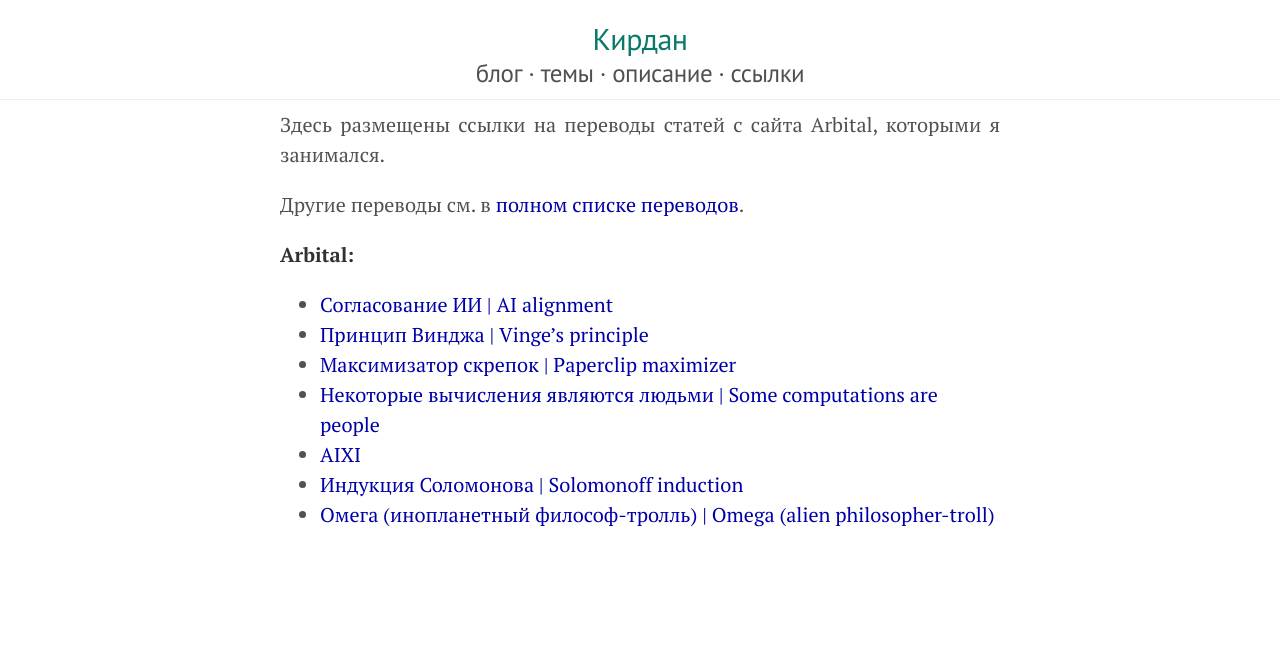
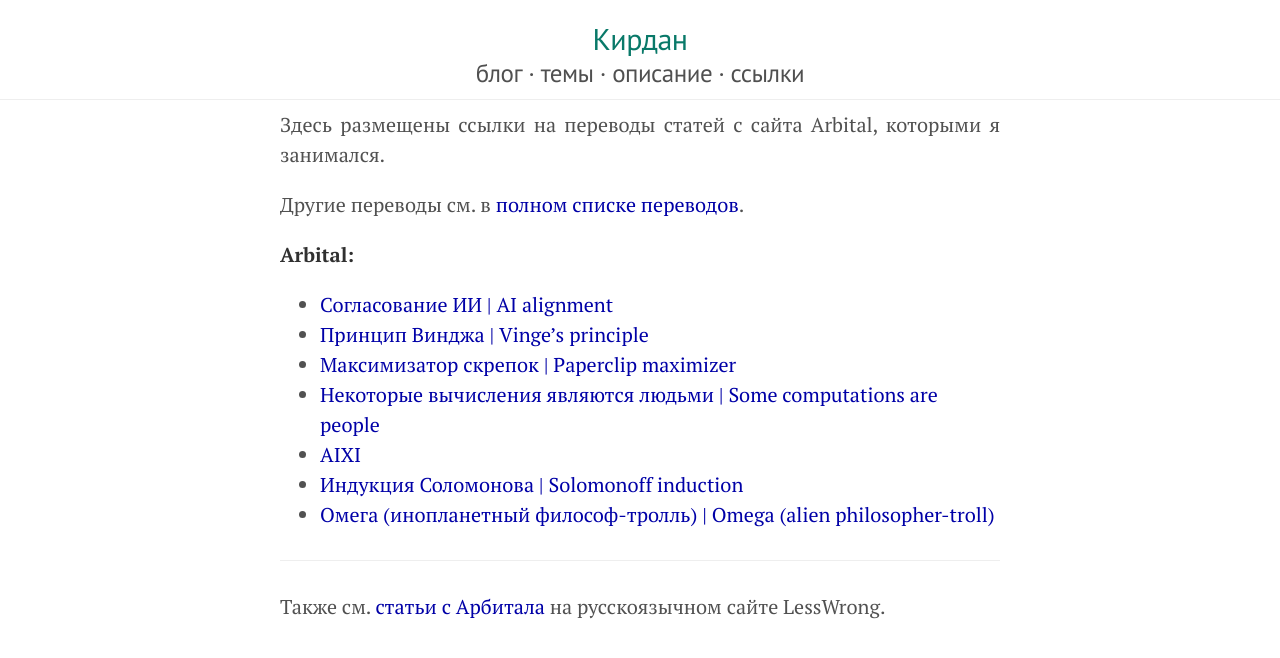
Before and after one commit to KKirdan/kkirdan.github.io, a Jekyll site: the page built from translations/arbital/index.md, in a window 1280 px wide. Shown: the top 658 px of the page. Built offline with Jekyll 4.4.1, drawn with Linux system fonts in a browser that asks for light colours.

Commit message:
Update index.md

```diff
--- a/translations/arbital/index.md
+++ b/translations/arbital/index.md
@@ -14,3 +14,7 @@ title: "Переводы с Arbital"
 * [AIXI](arbital/aixi.html)
 * [Индукция Соломонова \| Solomonoff induction](arbital/solomonoff-induction.html)
 * [Омега (инопланетный философ-тролль) \| Omega (alien philosopher-troll)](arbital/omega-alien-philosopher-troll.html)
+
+---
+
+Также см. [статьи с Арбитала](https://lesswrong.ru/node/363) на русскоязычном сайте LessWrong.
```
